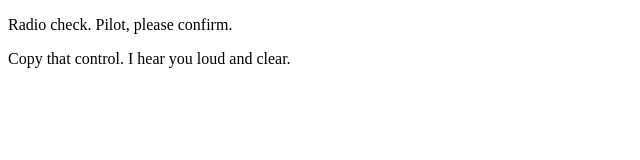
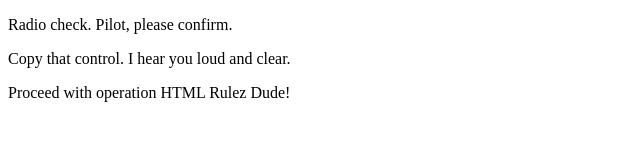
Before and after one commit to matthewpatterson211/communication-log, a plain HTML site: page index.html in a window 1280 px wide. Shown: the whole page, without its empty margins (0-640 px from the left). Drawn offline with Linux system fonts and the light colour scheme.

Commit message:
operation a go

```diff
--- a/index.html
+++ b/index.html
@@ -3,5 +3,6 @@
    <body>
       <p>Radio check. Pilot, please confirm.</p>
       <p>Copy that control. I hear you loud and clear.</p>
+      <p>Proceed with operation HTML Rulez Dude!</p>
    </body>
 </html>
```
